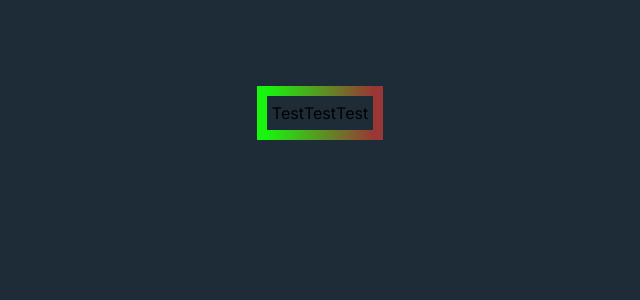
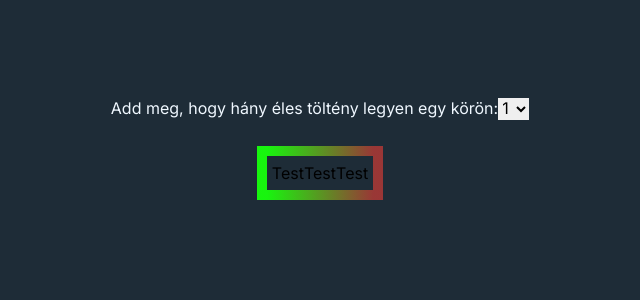
Before and after one commit to Ober11/RussianRoulette-Slot-Machine-sim, a Next.js app in the folder rr-sm-sim/: page / in a window 1280 px wide. Shown: the top 300 px of the page, without its empty margins (320-960 px from the left). Built offline with nearby package versions, Linux system fonts and the light colour scheme.

Commit message:
added form

```diff
--- a/rr-sm-sim/src/app/globals.css
+++ b/rr-sm-sim/src/app/globals.css
@@ -13,6 +13,9 @@
 
 }
 
+.fontcolor {
+  color: aliceblue;
+}
 
 body {
   color: rgb(var(--foreground-rgb));
--- a/rr-sm-sim/src/app/page.js
+++ b/rr-sm-sim/src/app/page.js
@@ -1,13 +1,37 @@
-import Image from "next/image";
+"use client";
 
 export default function Home() {
-  return (
-        <main className="flex min-h-screen flex-col items-center justify-between p-24">
-      <div className="flex flex-row bg-center justify-center flex-nowrap slots-border">
-        <p>Test</p>
-        <p>Test</p>
-        <p>Test</p>
-      </div>
-    </main>
-  );
+    function updateslots(event) {
+        event.preventDefault();
+        console.log("Updating slots!");
+        // Your logic to update slots
+    }
+
+    function handleSelectChange(event) {
+        console.log("Select changed!");
+        // If you want to submit the form automatically when selection changes
+        // you can call updateslots here or implement your logic directly
+        updateslots(event);
+    }
+
+    return (
+        <main className="flex min-h-screen flex-col items-center p-24">
+            <div className="items-center">
+                <form onSubmit={updateslots}>
+                    <label htmlFor="elesvalasztoform" className="fontcolor">Add meg, hogy hány éles töltény legyen egy körön:</label>
+                    <select id="elesvalasztoform" name="elesvalasztoform" onChange={handleSelectChange}>
+                        <option value="1">1</option>
+                        <option value="2">2</option>
+                        <option value="3">3</option>
+                        <option value="4">4</option>
+                    </select>
+                </form>
+            </div>
+            <div className="flex flex-row bg-center justify-center flex-nowrap slots-border m-9">
+                <p key="1">Test</p>
+                <p key="2">Test</p>
+                <p key="3">Test</p>
+            </div>
+        </main>
+    );
 }
```
